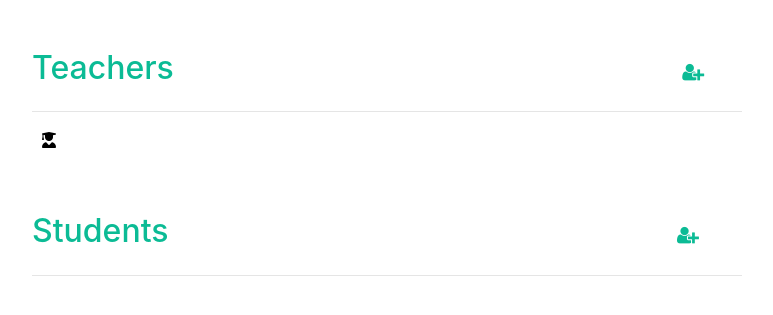
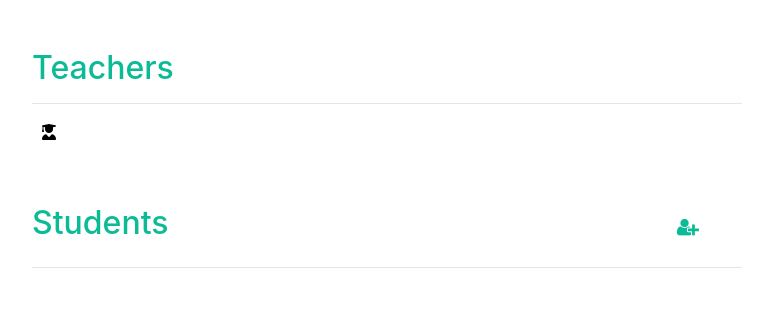
Before and after one commit to chuongdavid/final-web-classroom, a PHP site: page /Code/public/people.php?id=1 in a window 1280 px wide. Shown: the part 73-388 px from the top of the page, without its empty margins (218-991 px from the left). Run offline with PHP 8.4, Linux system fonts and the light colour scheme; the visitor is signed in with stand-in values (Sample User, id 1); data comes from the database, SQL or seed files in the repository; data that the repository does not hold is empty; some libraries are stand-ins or nearby versions.

Commit message:
change something

```diff
--- a/public/people.php
+++ b/public/people.php
@@ -137,7 +137,7 @@
             <div class=" teacher col-lg-8">
                 <table >
                     <tr>
-                        <h2 >Teachers <a href="#" id="teacheradd"> <label for="showinvite"><i id="buttonteacher" class="fa fa-user-plus"></i> </label> </a> </h2>
+                        <h2 >Teachers <a id="teacheradd"> <label for="showinvite"> </label> </a> </h2>
                         <hr style="width:100%; text-align:left; margin-left:0">
                     </tr>
                     <tr>
```
Also changed, not shown: public/uploads/announcement/sdfsdfsa.jpg (added).
